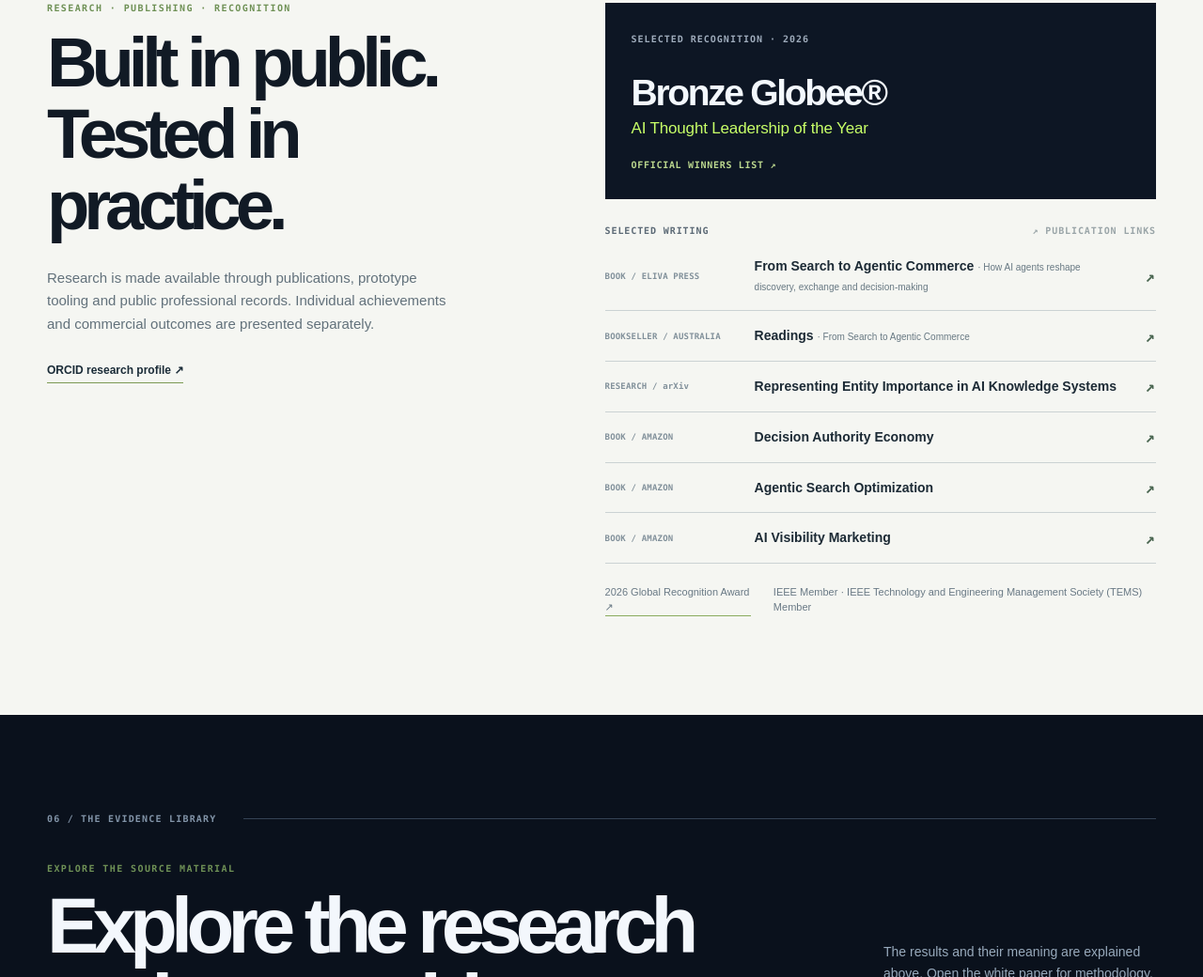
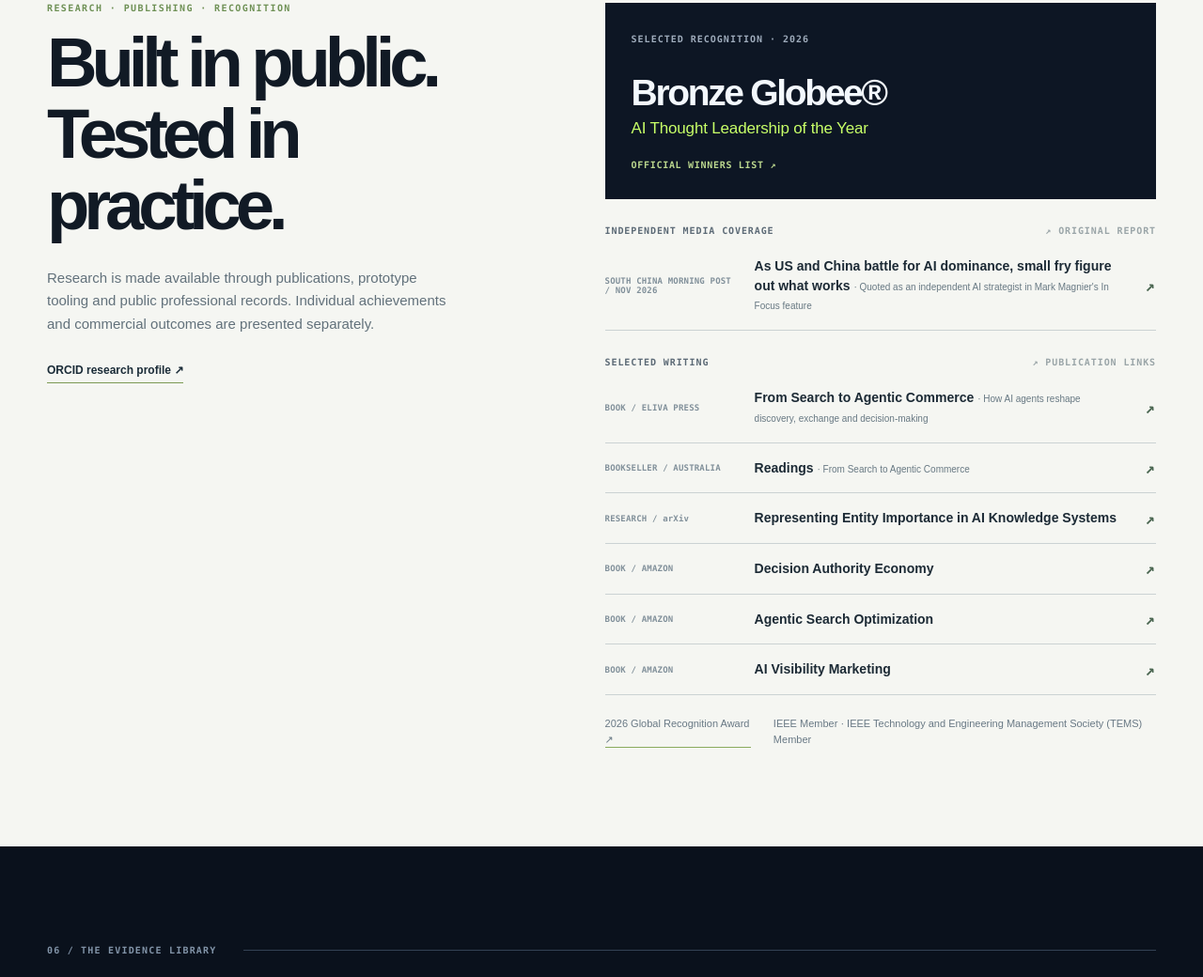
Before and after one commit to ShenXuAkaEkstasis/shen-xu-thought-leadership, a plain HTML site: page index.html in a window 1280 px wide. Shown: the part 5942-6982 px from the top of the page at 94% size. Drawn offline with Linux system fonts and the light colour scheme.

Commit message:
Add SCMP independent editorial coverage of Shen Xu

```diff
--- a/index.html
+++ b/index.html
@@ -140,6 +140,8 @@
   <div class="credentials-layout"><div class="credentials-intro"><p class="mini-green">RESEARCH · PUBLISHING · RECOGNITION</p><h2>Built in public.<br>Tested in practice.</h2><p>Research is made available through publications, prototype tooling and public professional records. Individual achievements and commercial outcomes are presented separately.</p><a class="underline-link" href="https://orcid.org/0009-0007-6471-2620" target="_blank" rel="noopener noreferrer">ORCID research profile ↗</a></div>
    <div class="credential-stack">
     <a class="featured-recognition" href="https://globeeawards.com/2026-winners-artificial-intelligence-awards/" target="_blank" rel="noopener noreferrer"><span>SELECTED RECOGNITION · 2026</span><strong>Bronze Globee®<small>AI Thought Leadership of the Year</small></strong><span class="external-indicator">OFFICIAL WINNERS LIST ↗</span></a>
+    <div class="publication-head">INDEPENDENT MEDIA COVERAGE <span>↗ ORIGINAL REPORT</span></div>
+    <a class="publication" href="https://www.scmp.com/news/us/economy-trade-business/article/3375810/us-and-china-battle-ai-dominance-small-fry-figure-out-what-works" target="_blank" rel="noopener noreferrer"><span class="publication-type">SOUTH CHINA MORNING POST / NOV 2026</span><span class="publication-title">As US and China battle for AI dominance, small fry figure out what works <small>· Quoted as an independent AI strategist in Mark Magnier's In Focus feature</small></span><span class="external-indicator">↗</span></a>
     <div class="publication-head">SELECTED WRITING <span>↗ PUBLICATION LINKS</span></div>
     <a class="publication" href="https://www.elivapress.com/en/book/book-7580878807/" target="_blank" rel="noopener noreferrer"><span class="publication-type">BOOK / ELIVA PRESS</span><span class="publication-title">From Search to Agentic Commerce <small>· How AI agents reshape discovery, exchange and decision-making</small></span><span class="external-indicator">↗</span></a>
     <a class="publication" href="https://www.readings.com.au/product/9789999353236/from-search-to-agentic-commerce--shen-xu--2026--9789999353236" target="_blank" rel="noopener noreferrer"><span class="publication-type">BOOKSELLER / AUSTRALIA</span><span class="publication-title">Readings <small>· From Search to Agentic Commerce</small></span><span class="external-indicator">↗</span></a>
```
